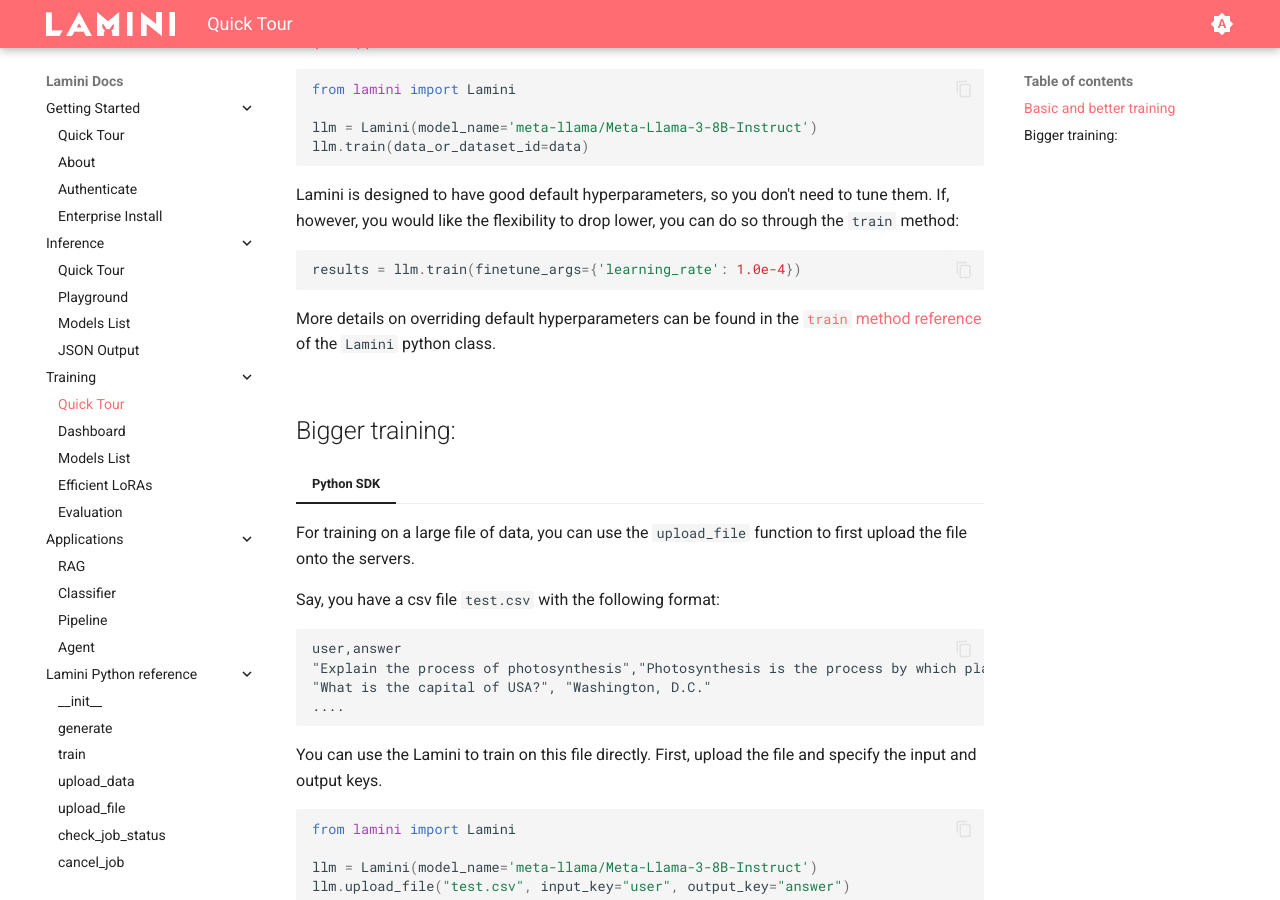
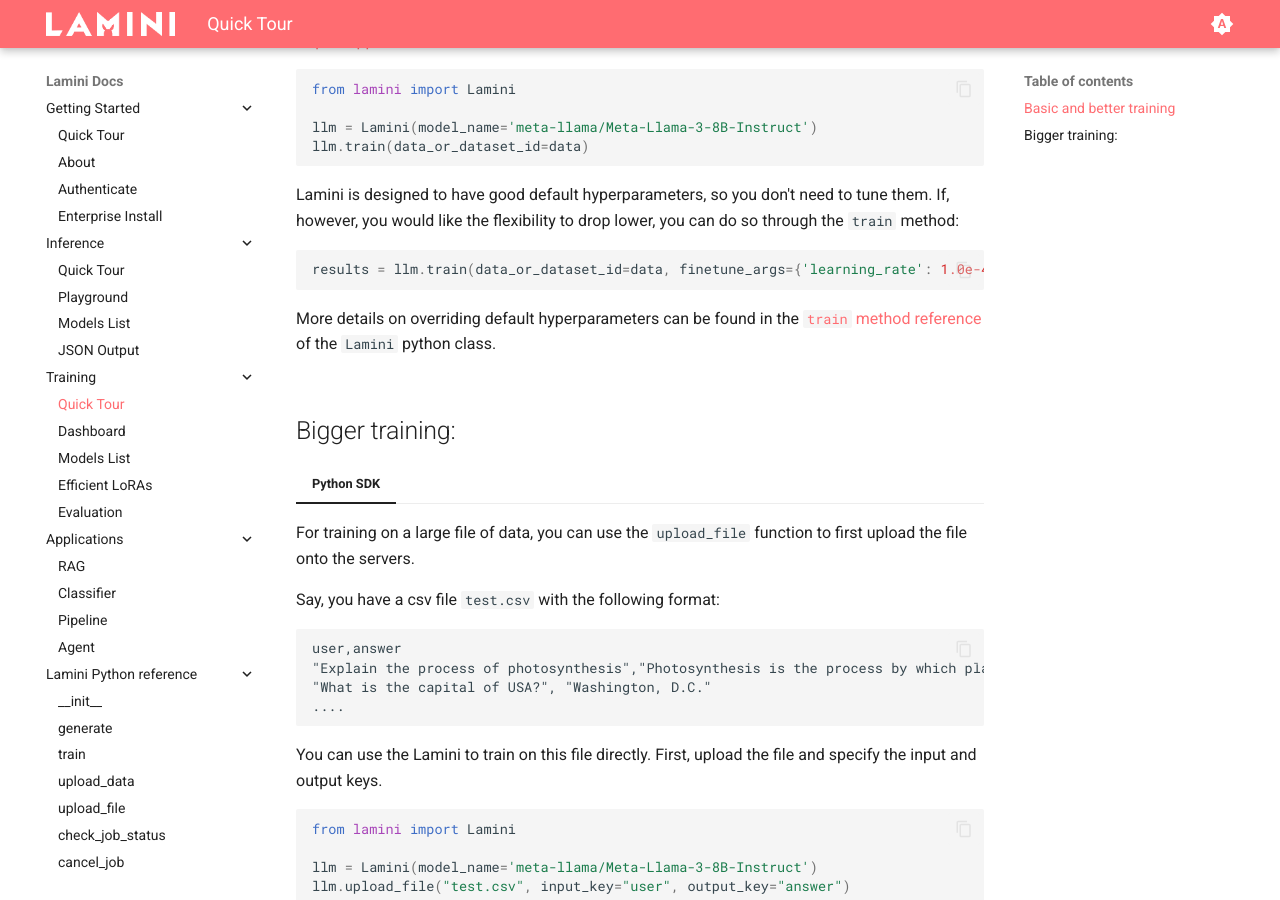
Before and after one commit to lamini-ai/lamini-ai.github.io, an MkDocs documentation site: the page built from docs/training/quick_tour.md, in a window 1280 px wide and 900 px high, scrolled down 1011 px. Built offline with MkDocs 1.6.1 and Material for MkDocs 9.7.7, drawn with Linux system fonts in a browser that asks for light colours.

Commit message:
Update doc

````diff
--- a/docs/training/quick_tour.md
+++ b/docs/training/quick_tour.md
@@ -90,7 +90,7 @@
 
     Lamini is designed to have good default hyperparameters, so you don't need to tune them. If, however, you would like the flexibility to drop lower, you can do so through the `train` method:
     ```python
-    results = llm.train(finetune_args={'learning_rate': 1.0e-4})
+    results = llm.train(data_or_dataset_id=data, finetune_args={'learning_rate': 1.0e-4})
     ```
 
     More details on overriding default hyperparameters can be found in the [`train` method reference](../lamini_python_class/train.md) of the `Lamini` python class.
````
